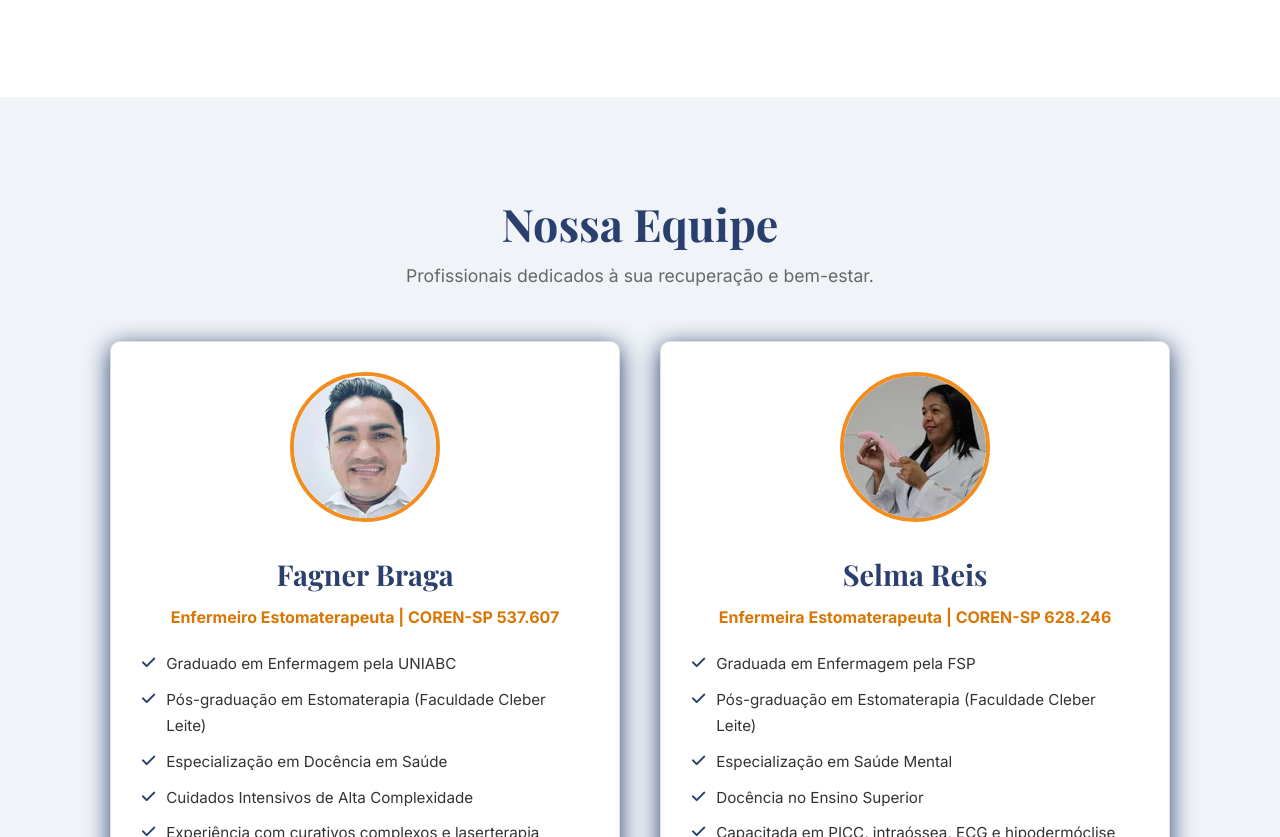
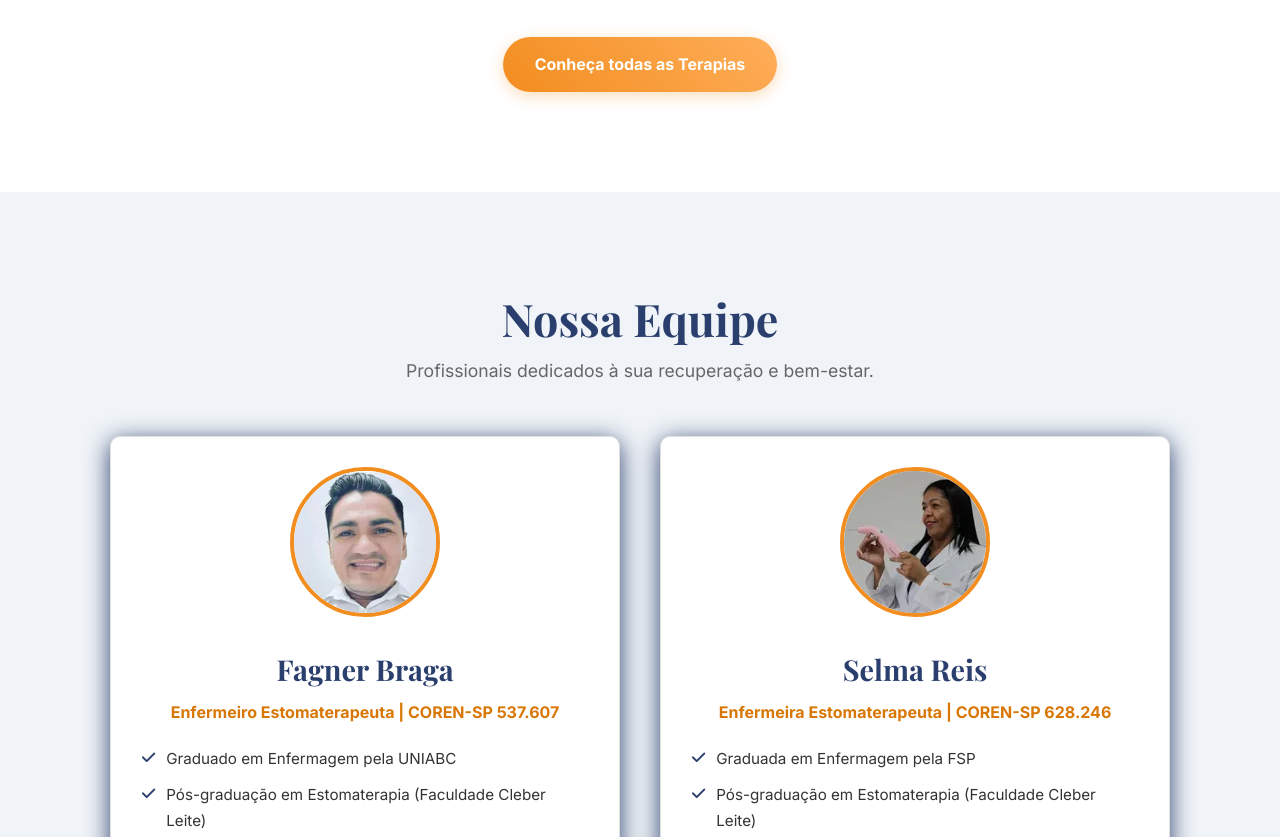
Before and after one commit to Caveiradiadema/DermVance, a website: page diadema.html in a window 1280 px wide. Shown: the part 2030-2867 px from the top of the page. Drawn offline with nearby package versions, Linux system fonts and the light colour scheme.

Commit message:
Adiciona botão para a página de terapias nas páginas principais

```diff
--- a/diadema.html
+++ b/diadema.html
@@ -206,13 +206,18 @@
               <i class="fa-solid fa-face-smile" aria-hidden="true"></i>
               <div>
                 <h4>Alívio da Dor</h4>
-                <p>A terapia a laser reduz significativamente a dor, tornando o tratamento mais confortável.</p>
-              </div>
+              <p>A terapia a laser reduz significativamente a dor, tornando o tratamento mais confortável.</p>
             </div>
           </div>
         </div>
       </div>
-    </section>
+
+      <div style="text-align: center; margin-top: 40px;">
+        <a href="/terapia-cicatrizacao.html" class="btn btn-primary">Conheça todas as Terapias</a>
+      </div>
+
+    </div>
+</section>
 
     <section class="team-section">
       <div class="container" data-aos="fade-up">
```
Also changed, not shown: index.html (+8 -3 lines), santo-andre.html (+8 -3 lines), sao-bernardo-do-campo.html (+8 -3 lines), sao-caetano-do-sul.html (+8 -3 lines).
